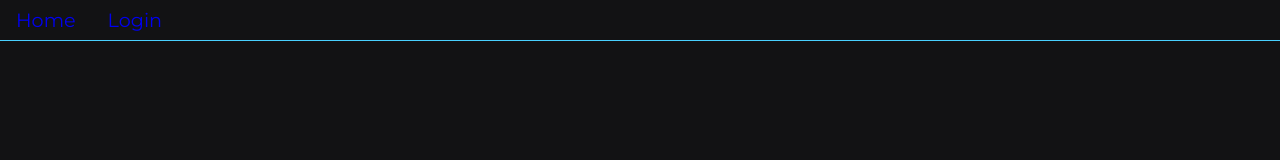
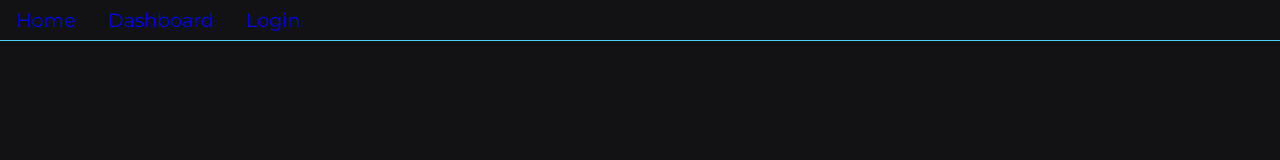
Before and after one commit to Yuriyli/rss-angular-team-task, an Angular app: page / in a window 1280 px wide. Shown: the top 160 px of the page. Built offline with nearby package versions, Linux system fonts and the light colour scheme.

Commit message:
feat: header improvements (#55)
* refactor: rename nav to nav-element

* fix: missed property binding

* feat: restyle nav-element

* feat: add active status to nav-element

```diff
--- a/src/app/core/layout/header/components/nav-element.ts
+++ b/src/app/core/layout/header/components/nav-element.ts
@@ -1,29 +1,48 @@
 import { Component, input } from '@angular/core';
-import { RouterLink } from '@angular/router';
+import { RouterLink, RouterLinkActive } from '@angular/router';
 
 @Component({
-  selector: 'app-nav',
-  imports: [RouterLink],
-  template: '<a routerLink=`route()` class="nav-element">{{text()}}</a>',
+  selector: 'app-nav-element',
+  imports: [RouterLink, RouterLinkActive],
+  template:
+    '<a [routerLink]="route()" class="nav-element" routerLinkActive="active" [routerLinkActiveOptions]="{exact: true}">{{text()}}</a>',
   styles: [
     `
       @use 'variables' as *;
 
+      :host {
+        display: flex;
+        align-items: center;
+      }
+
       .nav-element {
-        display: block;
+        display: flex;
         color: $primary-blue;
         font-size: 1.2rem;
-        padding: 0rem 1rem;
+        font-weight: 500;
+        margin: 0rem 0.3rem;
+        padding: 0.1rem 0.7rem;
         text-decoration-line: none;
+        border-radius: 0.4rem;
+        transition:
+          color $transition-fast,
+          background-color $transition-fast,
+          transform $transition-fast;
 
-        &:hover {
-          color: $default-button-hover-color;
+        &:not(.active):hover {
+          transform: translate(1px, 1px);
+          background-color: $alt-black;
+        }
+
+        &.active {
+          color: $alt-blue;
+          cursor: default;
         }
       }
     `,
   ],
 })
-export class Nav {
+export class NavElement {
   readonly text = input.required<string>();
   readonly route = input.required<string>();
 }
--- a/src/app/core/layout/header/header.html
+++ b/src/app/core/layout/header/header.html
@@ -1,4 +1,8 @@
 <div class="header">
-  <app-nav text="Home" route="/"></app-nav>
-  <app-nav text="Login" route="/login"></app-nav>
+  <div class="header__container">
+    <app-nav-element text="Home" route="/"></app-nav-element>
+    <app-nav-element text="Dashboard" route="/dashboard"></app-nav-element>
+    <app-nav-element text="Login" route="/login"></app-nav-element>
+  </div>
+  <div class="header__container"></div>
 </div>
--- a/src/app/core/layout/header/header.scss
+++ b/src/app/core/layout/header/header.scss
@@ -3,9 +3,14 @@
 .header {
   display: flex;
   flex-direction: row;
-  align-items: center;
-  justify-content: flex-start;
+  justify-content: space-between;
   background: $primary-black;
   border-bottom: 1px solid $primary-blue;
   min-height: 2.5rem;
+
+  &__container {
+    display: flex;
+    flex-direction: row;
+    justify-content: flex-start;
+  }
 }
--- a/src/app/core/layout/header/header.ts
+++ b/src/app/core/layout/header/header.ts
@@ -1,9 +1,9 @@
 import { Component } from '@angular/core';
-import { Nav } from './components/nav-element';
+import { NavElement } from './components/nav-element';
 
 @Component({
   selector: 'app-header',
-  imports: [Nav],
+  imports: [NavElement],
   templateUrl: './header.html',
   styleUrl: './header.scss',
 })
--- a/src/styles/_variables.scss
+++ b/src/styles/_variables.scss
@@ -3,8 +3,9 @@ $primary-black: #121214;
 $alt-black: #1a1a2e;
 $primary-dark-blue: #1a1a5e;
 $primary-blue: #49d0ff;
+$alt-blue: #c3efff;
 $primary-white: #fff;
-$primary-gray:  #424347;
+$primary-gray: #424347;
 $primary-light-gray: #8c8f96;
 $primary-red: #ff6363;
 $primary-yellow: #f5c518;
@@ -13,9 +14,10 @@ $border-radius-base: 5px;
 
 // animation
 $transition-base: 0.3s ease-in-out;
+$transition-fast: 0.15s ease-in-out;
 
 // form
-$input-bg-color:  #424347;
+$input-bg-color: #424347;
 $input-text-label-color: #3c3d44;
 $input-text-color: #f9f9f9;
 
```
